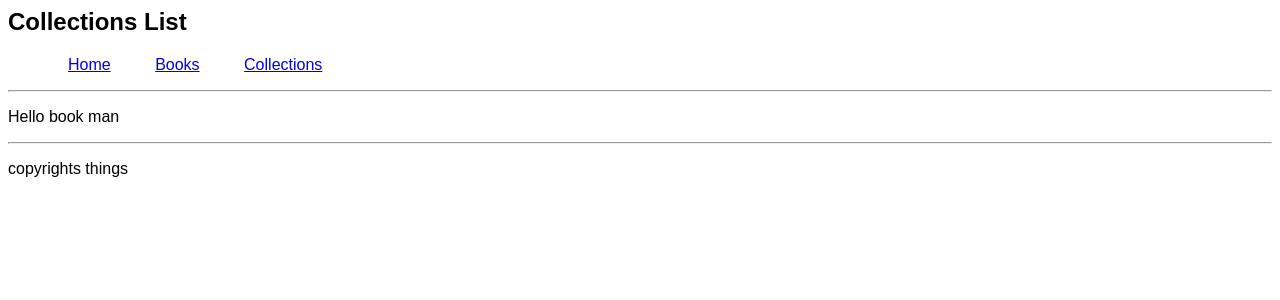
After one commit to Rahimz/ketab, a Django app: page /books/collections/ in a window 1280 px wide. The commit adds this page. Shown: the top 300 px of the page. Run offline with Django 3.2, Linux system fonts and the light colour scheme; data that the repository does not hold is empty.

Commit message:
Collections added to books

```diff
--- a/ketab/books/templates/base.html
+++ b/ketab/books/templates/base.html
@@ -16,6 +16,7 @@
     <ul>
         <li class="nav-link" ><a href="{% url 'home' %}">Home</a></li>
         <li class="nav-link"><a href="{% url 'booklist' %}">Books</a></li>
+        <li class="nav-link"><a href="{% url 'collectionlist' %}">Collections</a></li>
     </ul>
     <hr />
 </header>
--- /dev/null
+++ b/ketab/books/templates/books/collections_list.html
@@ -0,0 +1,14 @@
+{% extends 'base.html' %}
+
+{% block title %} Collections List {% endblock %}
+
+{% block body %}
+
+    <p>Hello book man</p>
+    <ul>
+    {% for collection in collections %}
+        <li><a href="{{ collection.get_absolute_url }}">{{ collection }}</a></li>
+    {% endfor %}
+    </ul>
+
+{% endblock %}
--- a/ketab/books/urls.py
+++ b/ketab/books/urls.py
@@ -6,5 +6,7 @@ from . import views
 urlpatterns = [
     path('', views.home, name='home'),
     path('books/', views.booklist, name='booklist'),
-    path('books/<int:pk>', views.bookdetail, name='bookdetail'),
+    path('books/<int:pk>/', views.bookdetail, name='bookdetail'),
+    path('books/collections/', views.collectionlist, name='collectionlist'),
+    path('books/collections/<int:pk>/', views.collectiondetail, name='collectiondetail'),
     ]
--- a/ketab/books/views.py
+++ b/ketab/books/views.py
@@ -1,6 +1,6 @@
 from django.shortcuts import render, get_object_or_404
 from django.http import HttpResponse
-from .models import Book, Author, Critique
+from .models import Book, Author, Critique, Collection
 
 
 def home(request):
@@ -24,3 +24,20 @@ def bookdetail(request, pk):
                   {'book': book,
                    'authors': authors,
                    'critiques': critiques,})
+
+
+def collectionlist(request):
+    collections = Collection.objects.all()
+    return render(request,
+                  'books/collections_list.html',
+                  {'collections': collections})
+
+
+def collectiondetail(request, pk):
+    collection = get_object_or_404(Collection,
+                                   pk=pk)
+    books = Book.objects.filter(collection=collection)
+    return render(request,
+                  'books/collection_detail.html',
+                  {'collection': collection,
+                   'books': books})
```
Also changed, not shown: ketab/books/models.py (+7 -0 lines), ketab/books/templates/books/collection_detail.html (added, +12 -0 lines).
